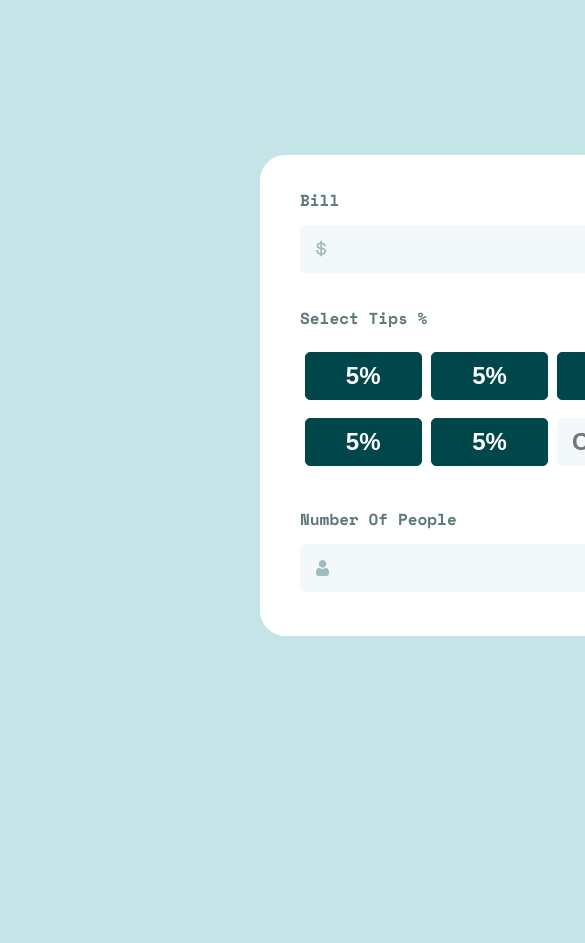
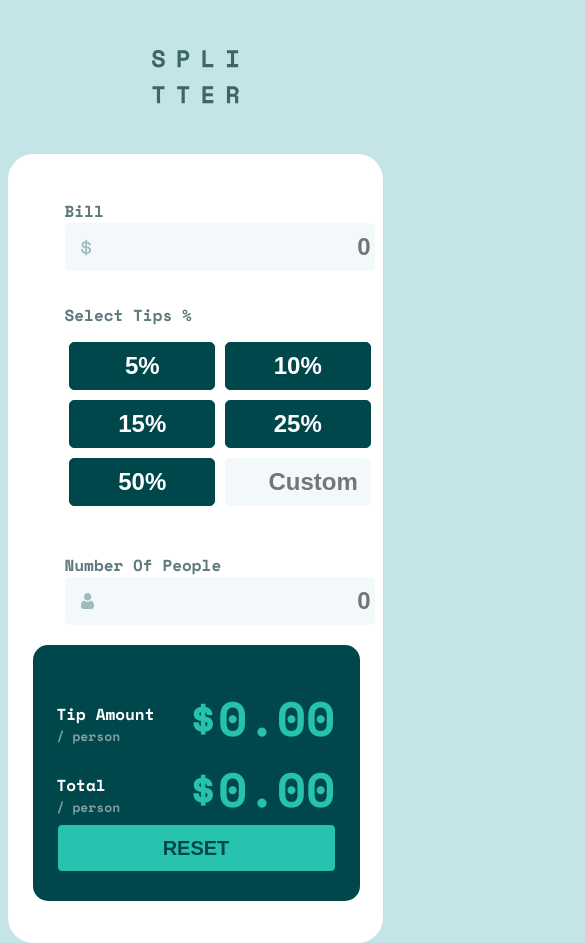
Before and after one commit to hamed3958/tip-calculator-app, a plain HTML site: page index.html in a window 390 px wide. Shown: the top 943 px of the page, 585 px wide, since content can reach past the window. Before the commit the page ends 844 px from the top, so only its background shows below. Drawn offline with nearby package versions, Linux system fonts and the light colour scheme.

Commit message:
End of the responsive design

```diff
--- a/index.html
+++ b/index.html
@@ -17,7 +17,10 @@
 </head>
 
 <body>
-    <img src="images/logo.svg" alt="logo" class="logo">
+  <div id="img-div">
+    <img src="images/logo.svg" alt="logo">
+  </div>
+
   <div class="container">
     <div class="container1">
       <p class="bill-p">Bill</p>
@@ -25,10 +28,10 @@
       <p>Select Tips %</p>
       <div class="btn-holder">
         <button type="button">5%</button>
-                <button type="button">5%</button>
-                <button type="button">5%</button>
-                <button type="button">5%</button>
-                <button type="button">5%</button>
+        <button type="button">10%</button>
+        <button type="button">15%</button>
+        <button type="button">25%</button>
+        <button type="button">50%</button>
         <input type="text" id="little-input" placeholder="Custom" dir="rtl">
       </div>
       <p>Number Of People</p>
--- a/style.css
+++ b/style.css
@@ -6,24 +6,29 @@ html {
 }
 
 body {
-  background-color: #C5E4E7;
-  font-family: 'Space Mono', monospace;
+  background-color: #c5e4e7;
+  font-family: "Space Mono", monospace;
   font-weight: bold;
+  display: flex;
+  flex-flow: column wrap;
+  align-items: center;
+  justify-content: center;
 }
 
-.logo {
-  margin: 60px 0 35px 677px;
+#img-div {
+  margin: 50px 0;
+  display: flex;
+  justify-content: center;
 }
 
 .container {
-  Width: 920px;
-  Height: 481px;
-  background-color: #FFFFFF;
+  width: 920px;
+  height: 481px;
+  background-color: #ffffff;
   display: flex;
   flex-flow: row wrap;
   justify-content: space-around;
-  margin: 0 260px;
-  border: 1px solid #FFFFFF;
+  border: 1px solid #ffffff;
   border-radius: 25px;
   padding: 32px;
 }
@@ -37,7 +42,7 @@ body {
 }
 
 .container2 {
-  background-color: #00474B;
+  background-color: #00474b;
   width: 413px;
   height: 417px;
   display: flex;
@@ -50,21 +55,21 @@ body {
 /*****************************************.container1*************************/
 
 input {
-  background-color: #F3F9FA;
+  background-color: #f3f9fa;
   width: 380px;
   height: 48px;
-  border: 1px solid #F3F9FA;
+  border: 1px solid #f3f9fa;
   border-radius: 5px;
   padding: 5px 3px;
   transition: 0.3s;
   font-size: 24px;
   font-weight: bold;
-  color: #00474B;
+  color: #00474b;
 }
 
 input:focus {
   outline: none !important;
-  border: 2px solid #26C2AE;
+  border: 2px solid #26c2ae;
 }
 
 #little-input {
@@ -75,7 +80,7 @@ input:focus {
 }
 
 #bill-input {
-  background-image: url('images/icon-dollar.svg');
+  background-image: url("images/icon-dollar.svg");
   background-repeat: no-repeat;
   background-position-y: center;
   background-position-x: 15px;
@@ -83,7 +88,7 @@ input:focus {
 }
 
 #people-input {
-  background-image: url('images/icon-person.svg');
+  background-image: url("images/icon-person.svg");
   background-repeat: no-repeat;
   background-position-y: center;
   background-position-x: 15px;
@@ -93,18 +98,18 @@ button {
   cursor: pointer;
   width: 117px;
   height: 48px;
-  background-color: #00474B;
-  color: #FFFFFF;
-  border: 1px solid #00474B;
+  background-color: #00474b;
+  color: #ffffff;
+  border: 1px solid #00474b;
   border-radius: 5px;
   font-size: 24px;
   font-weight: bold;
 }
 
 button:hover {
-  background-color: #9FE8DF;
-  color: #00474B;
-  border: 1px solid #9FE8DF;
+  background-color: #9fe8df;
+  color: #00474b;
+  border: 1px solid #9fe8df;
 }
 
 .btn-holder {
@@ -116,31 +121,31 @@ button:hover {
   padding: 10px 0;
 }
 
-p+input {
+p + input {
   margin-right: 50px;
 }
 
-.container1>p {
-  color: #5E7A7D;
+.container1 > p {
+  color: #5e7a7d;
 }
 
 /****************************************************container2***********************************/
 
 .small-font {
   font-size: 13px;
-  color: #7F9D9F !important;
+  color: #7f9d9f !important;
 }
 
 .p-holder {
   padding-top: 20px;
 }
 
-.p-holder>p {
-  color: #FFFFFF;
+.p-holder > p {
+  color: #ffffff;
 }
 
-.holder>h1 {
-  color: #26C2AE;
+.holder > h1 {
+  color: #26c2ae;
   font-size: 48px;
 }
 
@@ -155,8 +160,54 @@ p+input {
 #reset-btn {
   width: 333px;
   height: 48px;
-  background-color: #26C2AE;
-  color: #00474B;
+  background-color: #26c2ae;
+  color: #00474b;
   font-size: 20px;
   margin-top: 122px;
+  border: 1px solid #00474b;
 }
+
+#reset-btn:hover {
+  color: #ffffff;
+}
+
+/*************************** media query ****************************/
+
+@media screen and (max-width: 920px) {
+  .container {
+    width: 375px;
+    height: 789px;
+    padding: 24px;
+  }
+  .container1 {
+    width: 375px;
+    padding: 20px 32px;
+  }
+  .container2 {
+    width: 327px;
+    height: 256px;
+    padding: 37px 24px;
+    margin-top: 32px;
+  }
+  input {
+    width: 310px;
+  }
+  #bill-input {
+    margin-bottom: 32px;
+  }
+  button,
+  #little-input {
+    margin: 5px 0;
+    width: 146px;
+    height: 48px;
+  }
+  .btn-holder {
+    height: auto;
+    margin-bottom: 32px;
+  }
+  #reset-btn {
+    width: 281px;
+    height: 48px;
+    margin-top: 0;
+  }
+}
```
Lines whose indentation alone changed are shown as unchanged.
